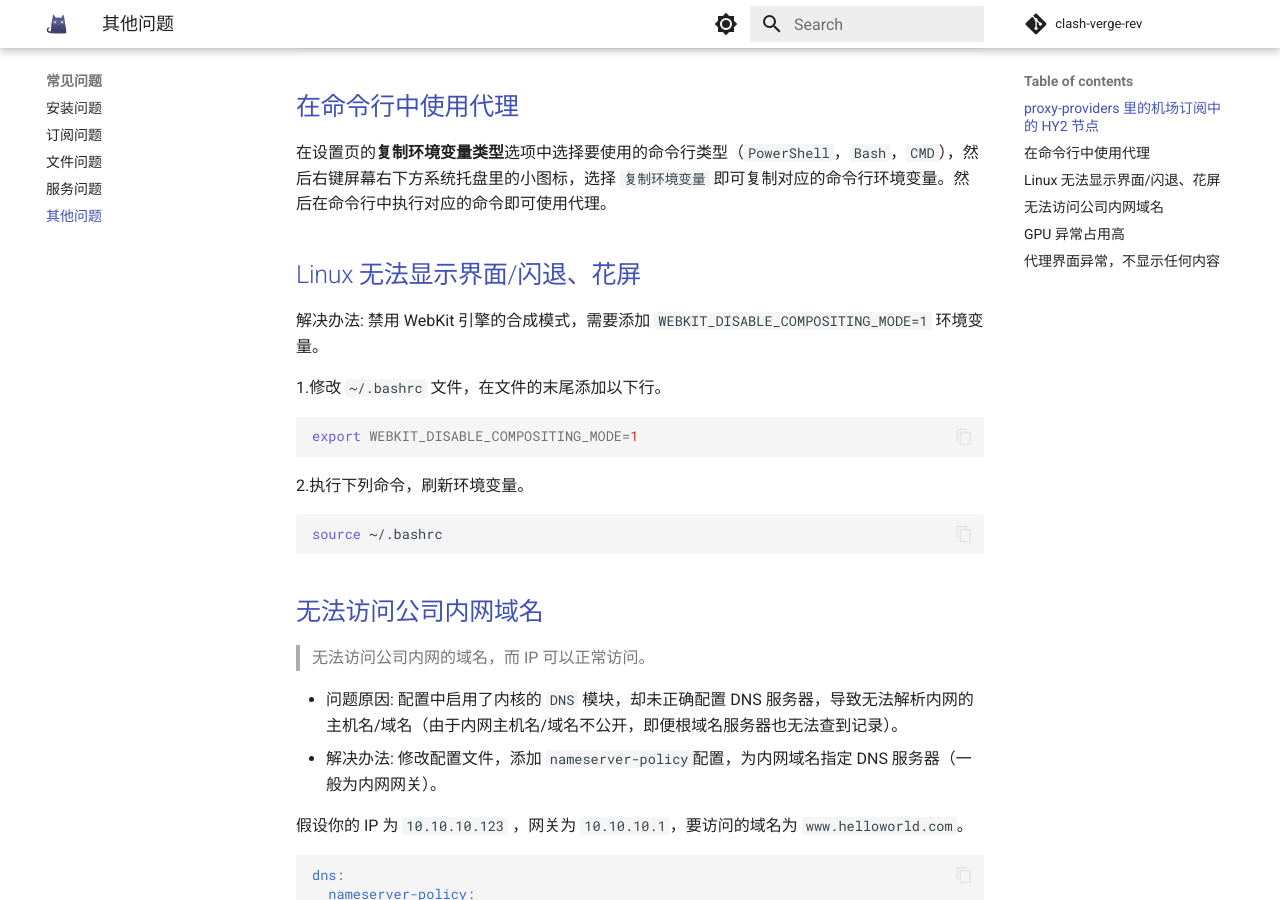
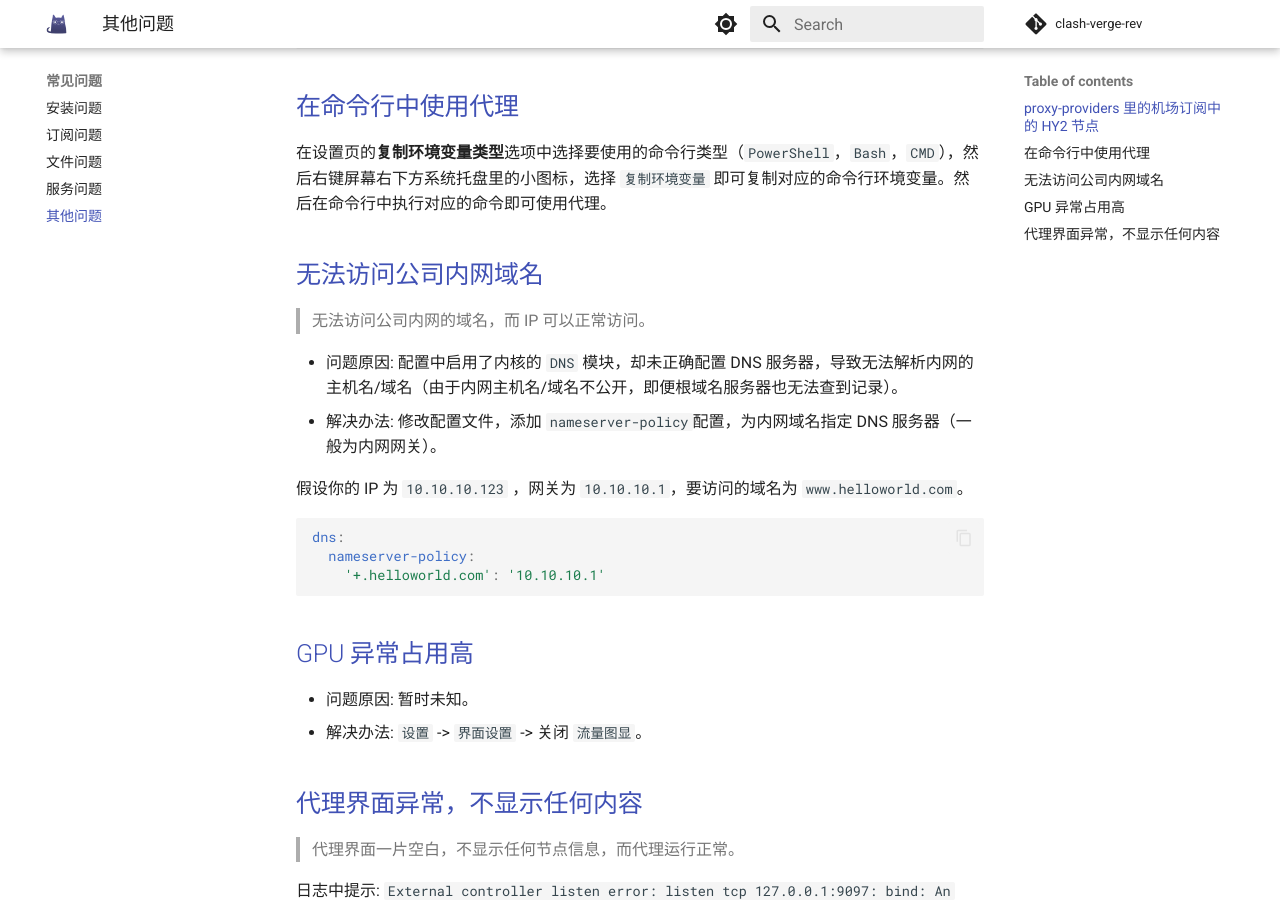
Before and after one commit to clash-verge-rev/clash-verge-rev.github.io, an MkDocs documentation site: the page built from docs/faq/other.md, in a window 1280 px wide and 900 px high, scrolled down 356 px. Built offline with MkDocs 1.6.1 and Material for MkDocs 9.7.7, drawn with Linux system fonts in a browser that asks for light colours; comment, search, counter and statistics services are not loaded.

Commit message:
Update other.md

````diff
--- a/docs/faq/other.md
+++ b/docs/faq/other.md
@@ -9,22 +9,6 @@ global-ua: clash-verge/v1.6.0
 ## 在命令行中使用代理
 
 在设置页的**复制环境变量类型**选项中选择要使用的命令行类型（`PowerShell`，`Bash`，`CMD`），然后右键屏幕右下方系统托盘里的小图标，选择 `复制环境变量` 即可复制对应的命令行环境变量。然后在命令行中执行对应的命令即可使用代理。
-
-## Linux 无法显示界面/闪退、花屏
-
-解决办法: 禁用 WebKit 引擎的合成模式，需要添加 `WEBKIT_DISABLE_COMPOSITING_MODE=1` 环境变量。
-
-1.修改 `~/.bashrc` 文件，在文件的末尾添加以下行。
-
-```bash
-export WEBKIT_DISABLE_COMPOSITING_MODE=1
-```
-
-2.执行下列命令，刷新环境变量。
-
-```bash
-source ~/.bashrc
-```
 
 ## 无法访问公司内网域名
 
````
